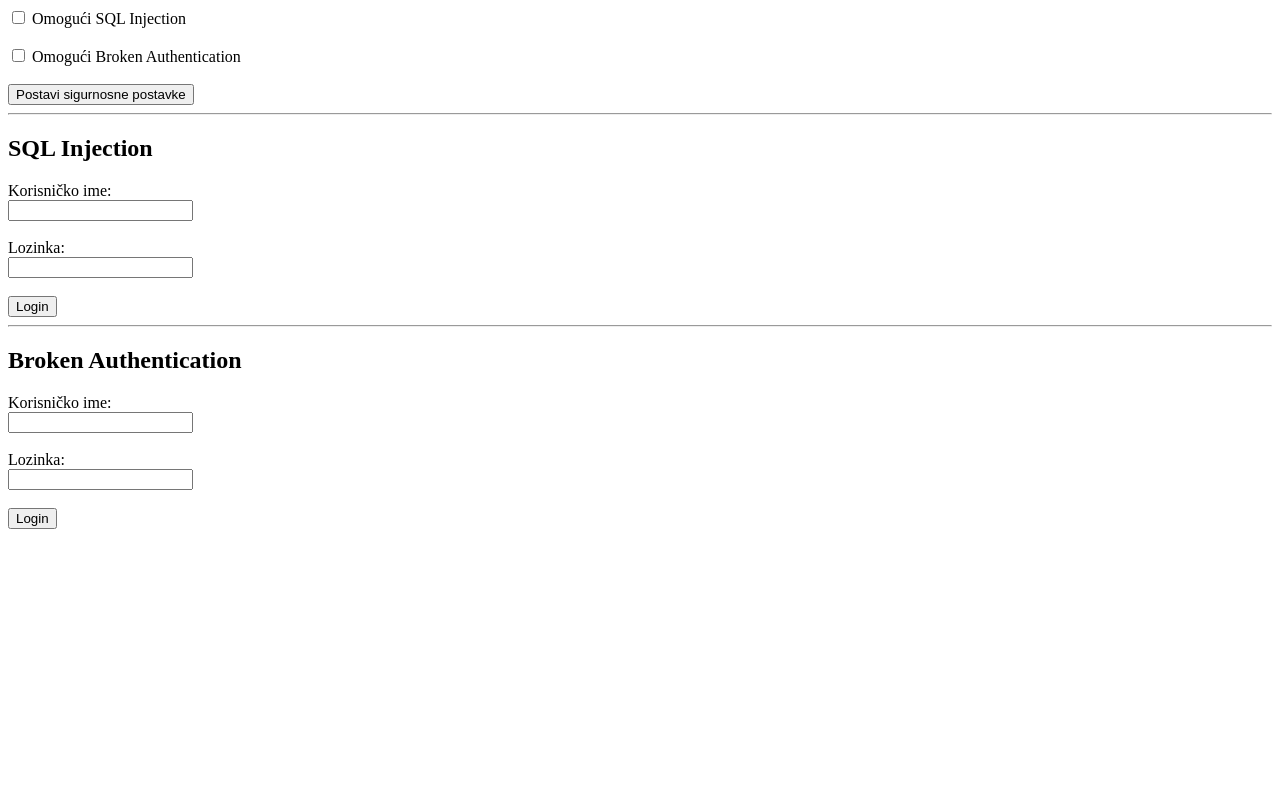
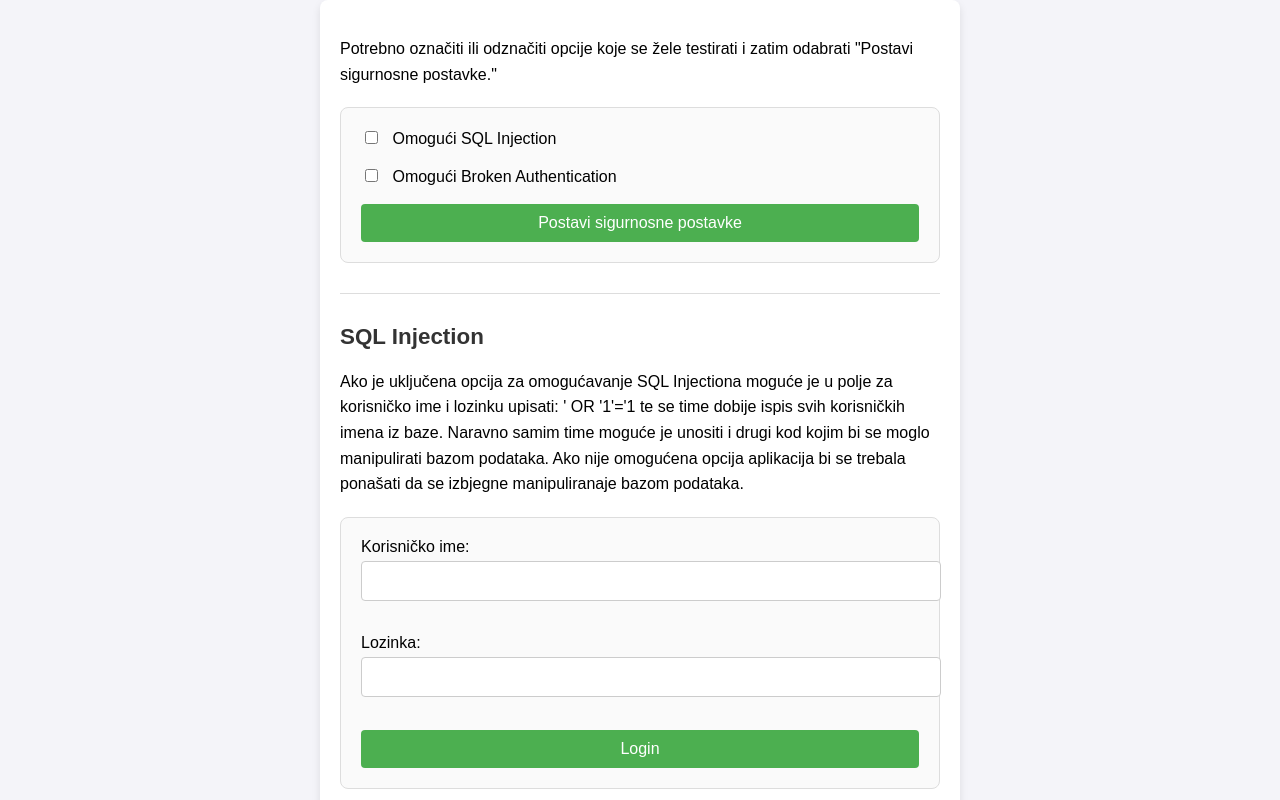
Before and after one commit to npetko/security, a website: page views/index.html in a window 1280 px wide. Shown: the top 800 px of the page. Drawn offline with Linux system fonts and the light colour scheme.

Commit message:
Add function explanations and CSS

```diff
--- /dev/null
+++ b/views/index.css
@@ -0,0 +1,74 @@
+body, html {
+   margin: 0;
+   display: flex;
+   justify-content: center;
+   align-items: center;
+   background-color: #f4f4f9;
+   font-family: Arial, sans-serif;
+}
+
+.container {
+   max-width: 600px;
+   width: 100%;
+   padding: 20px;
+   background-color: #ffffff;
+   border-radius: 8px;
+   box-shadow: 0px 4px 8px rgba(0, 0, 0, 0.1);
+}
+
+p {
+   font-size: 1em;
+   line-height: 1.6;
+   margin-bottom: 20px;
+}
+
+form {
+   background-color: #fafafa;
+   padding: 20px;
+   border: 1px solid #ddd;
+   border-radius: 8px;
+   margin-bottom: 20px;
+}
+
+h2 {
+   color: #333;
+   font-size: 1.4em;
+   margin-top: 0;
+}
+
+input[type="text"],
+input[type="password"] {
+   width: 100%;
+   padding: 10px;
+   margin-top: 5px;
+   margin-bottom: 15px;
+   border: 1px solid #ccc;
+   border-radius: 4px;
+   font-size: 1em;
+}
+
+input[type="checkbox"] {
+   margin-right: 10px;
+}
+
+button[type="submit"] {
+   width: 100%;
+   padding: 10px;
+   font-size: 1em;
+   color: white;
+   background-color: #4CAF50;
+   border: none;
+   border-radius: 4px;
+   cursor: pointer;
+}
+
+button[type="submit"]:hover {
+   background-color: #45a049;
+}
+
+hr {
+   border: none;
+   height: 1px;
+   background-color: #ddd;
+   margin: 30px 0;
+}
--- a/views/index.html
+++ b/views/index.html
@@ -4,8 +4,11 @@
    <meta charset="UTF-8">
    <meta name="viewport" content="width=device-width, initial-scale=1.0">
    <title>Vulnerabilities</title>
+   <link rel="stylesheet" href="./index.css">
 </head>
 <body>
+   <div class="container">
+      <p>Potrebno označiti ili odznačiti opcije koje se žele testirati i zatim odabrati "Postavi sigurnosne postavke."</p>
       <form method="post" action="/toggle">
          <input type="checkbox" name="sqlInjection" /> Omogući SQL Injection <br><br>
          <input type="checkbox" name="brokenAuth" /> Omogući Broken Authentication <br><br>
@@ -15,6 +18,11 @@
       <hr>
 
       <h2>SQL Injection</h2>
+      <p>
+         Ako je uključena opcija za omogućavanje SQL Injectiona moguće je u polje za korisničko ime i lozinku upisati: ' OR '1'='1
+         te se time dobije ispis svih korisničkih imena iz baze. Naravno samim time moguće je unositi i drugi kod kojim bi se moglo
+         manipulirati bazom podataka. Ako nije omogućena opcija aplikacija bi se trebala ponašati da se izbjegne manipuliranaje bazom podataka.
+      </p>
       <form method="post" action="/login">
          <label>Korisničko ime:</label><br>
          <input type="text" name="username" /><br><br>
@@ -28,6 +36,13 @@
       <hr>
 
       <h2>Broken Authentication</h2>
+      <p>
+         Ako je uključena opcija za omogućavanje Broken Authenticationa aplikacija omogućava vertikalne i horizontalne napade, to jest
+         aplikacija nikako ne ograničava broj pokušaja za prijavu. Ako opcija nije uključena aplikacija ograničava pokušaje na način da
+         postavlja pet sekundi odgode između svakog pokušaja te nakon tri pokušaja ne dozvoljava ponovne pokušaje.
+         U svrhu testiranja i prikaza ako je potrebno resetirati broj pokušaja može se to napraviti ponovnim postavljanjem sigurnosne
+         postavke, u slučaju kada bi se radilo o pravoj aplikaciji bila bi potrebna izmjena lozinke putem e-mail adrese.
+      </p>
       <form method="post" action="/auth">
          <label>Korisničko ime:</label><br>
          <input type="text" name="username" /><br><br>
@@ -37,5 +52,6 @@
 
          <button type="submit">Login</button>
       </form>
+   </div>
 </body>
 </html>
```
Lines whose indentation alone changed are shown as unchanged.
